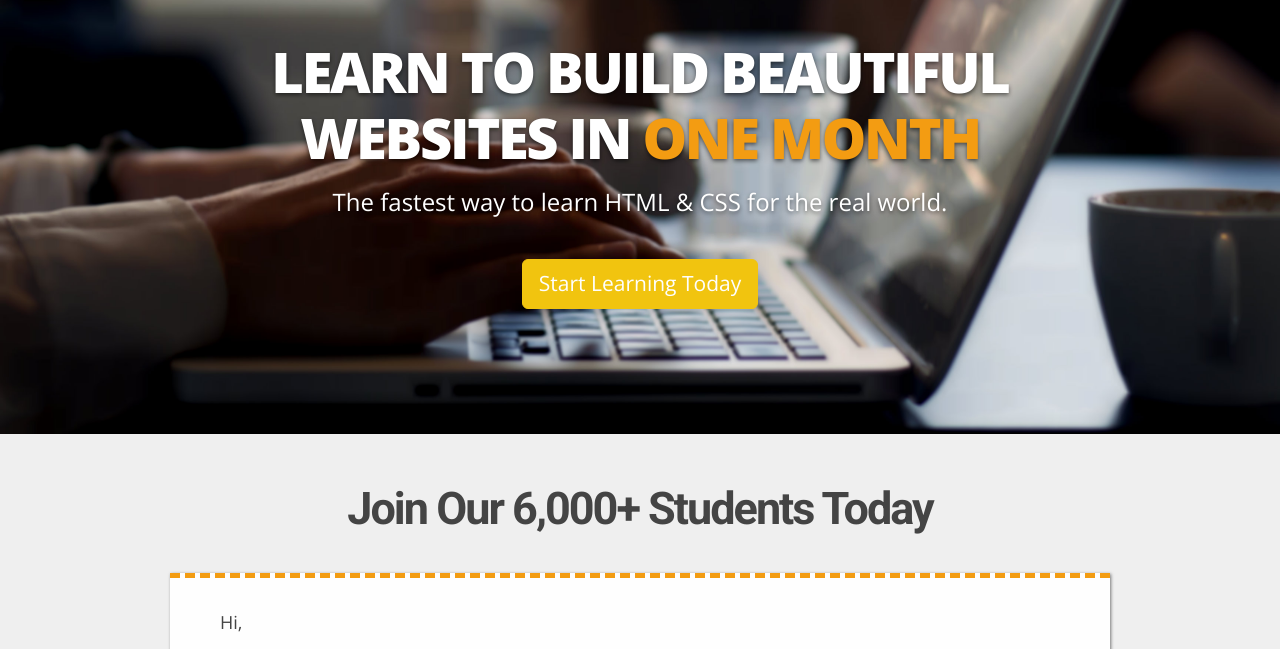
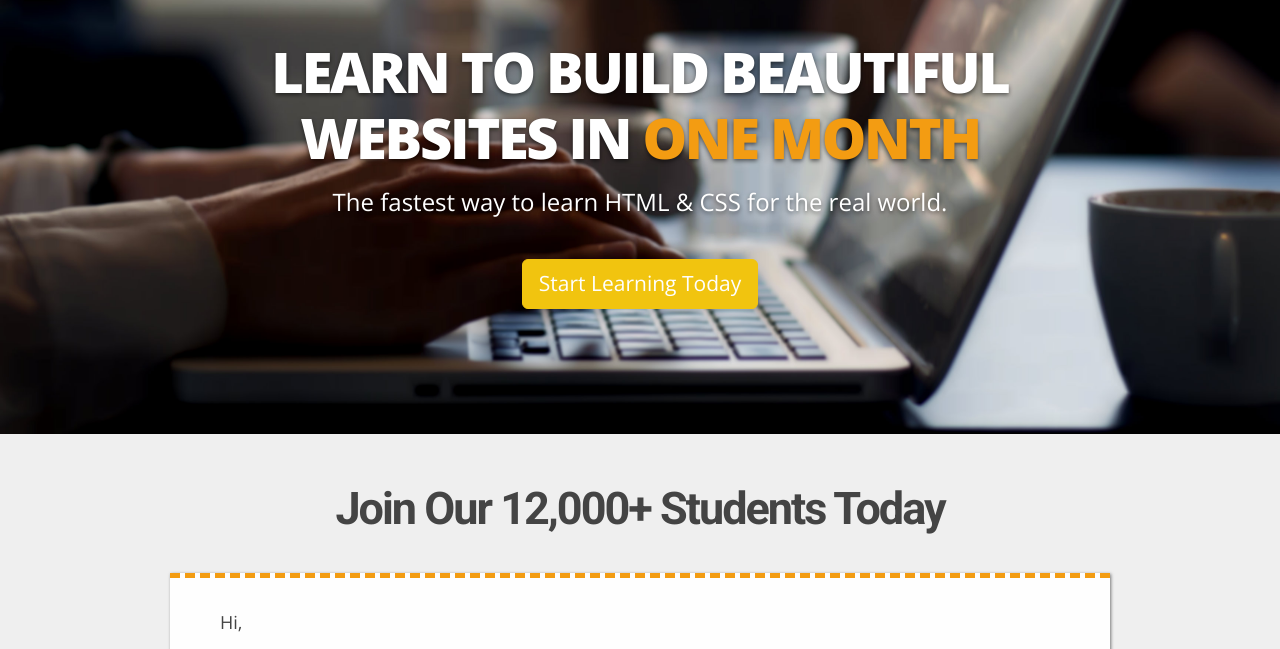
Before and after one commit to MASSIVE-Academy/MASSIVE-Academy.github.io, a plain HTML site: page courses/learn-to-build-beautiful-websites.html in a window 1280 px wide. Shown: the part 122-771 px from the top of the page. Drawn offline with nearby package versions, Linux system fonts and the light colour scheme; files whose address does not match are found by name.

Commit message:
fixed number of students and add sumome to homepage

```diff
--- a/courses/learn-to-build-beautiful-websites.html
+++ b/courses/learn-to-build-beautiful-websites.html
@@ -103,7 +103,7 @@
     </div>
 
     <section id='letter'>
-      <h2>Join Our 6,000+ Students Today</h2>
+      <h2>Join Our 12,000+ Students Today</h2>
       <div class="container">
         <div class="note">
           <p>Hi,</p>
```
Also changed, not shown: courses/learn-to-build-beautiful-websites-10.html (+1 -1 lines), courses/learn-to-build-beautiful-websites-25.html (+1 -1 lines), courses/learn-to-build-beautiful-websites-50.html (+1 -1 lines), courses/learn-to-build-beautiful-websites-75.html (+1 -1 lines), index.html (+3 -0 lines).
